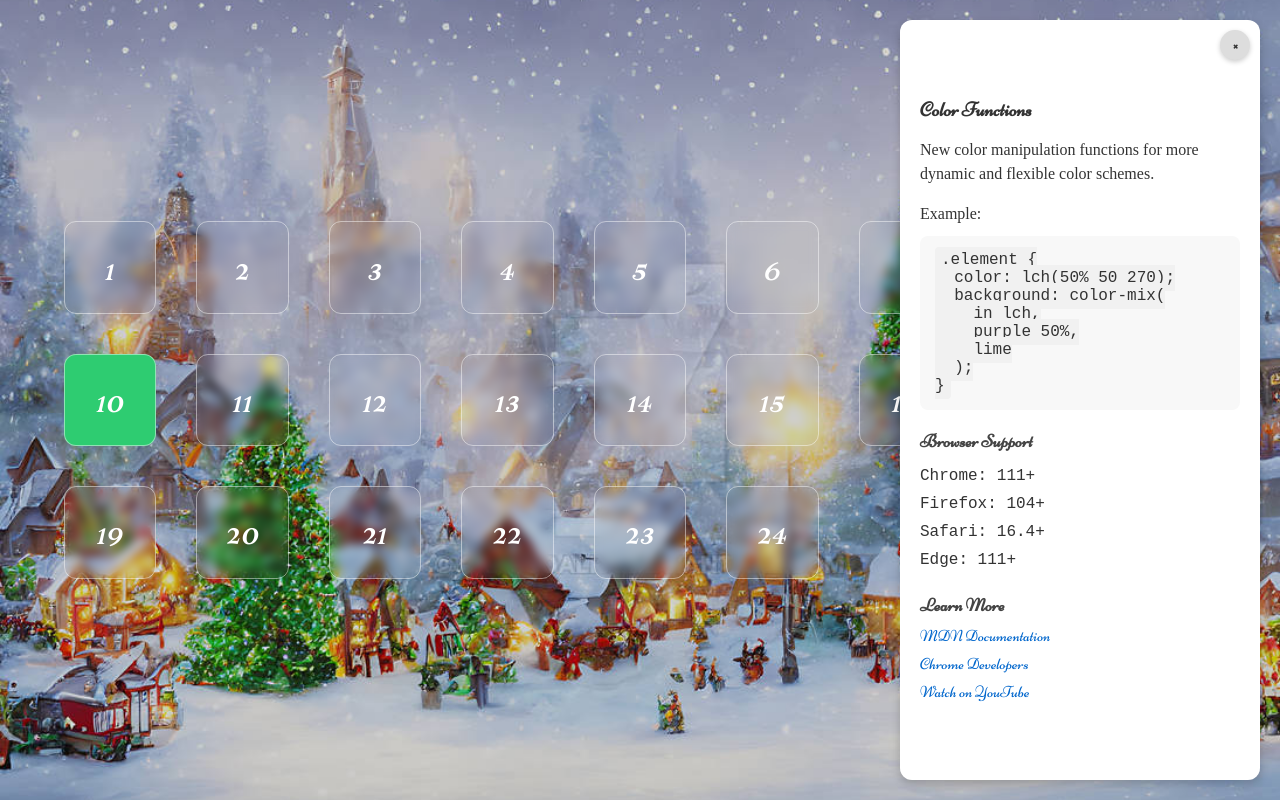
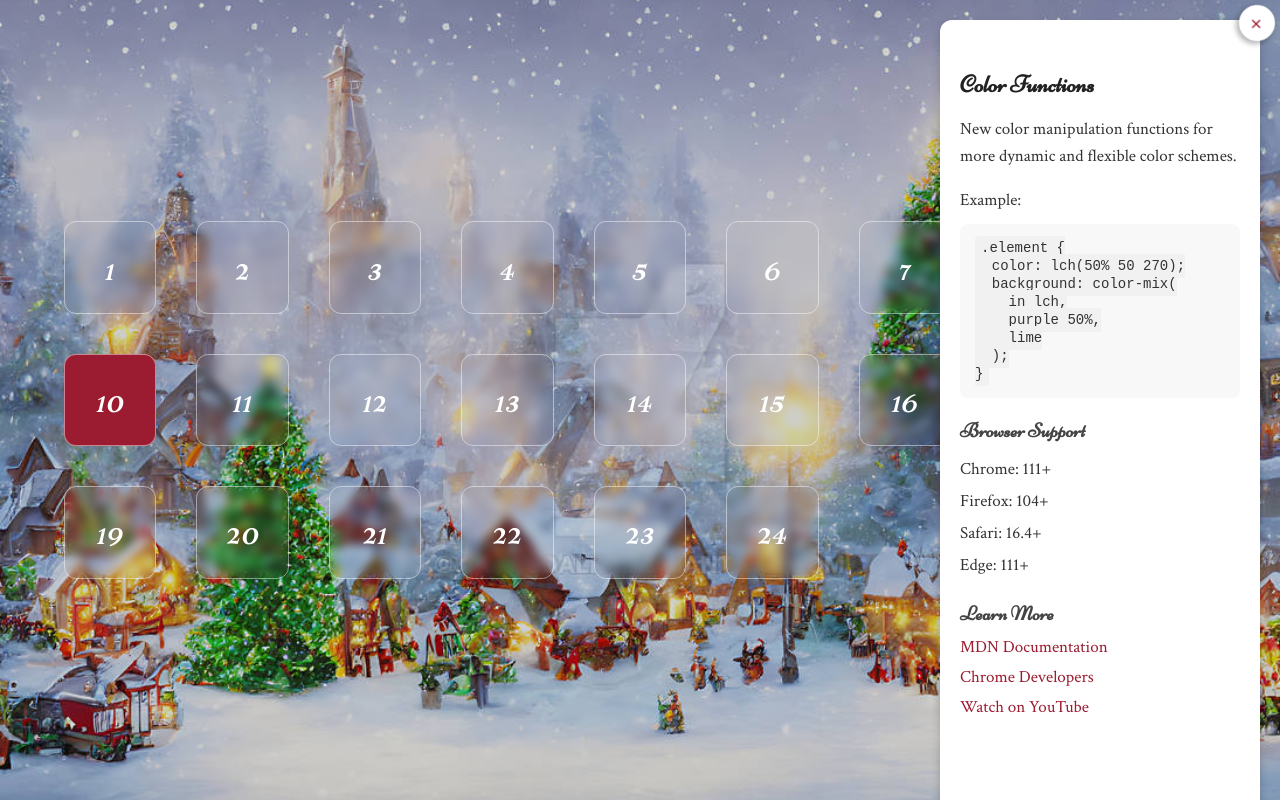
Before and after one commit to steveharrison/css-advent-calendar-2024, a React (Create React App) app in the folder css-advent-calendar/: page / in a window 1280 px wide. Both pictures are taken after a click on the element "10". Built offline with nearby package versions, Linux system fonts and the light colour scheme.

Commit message:
Font, colour, and close button improvements.

```diff
--- a/css-advent-calendar/public/index.html
+++ b/css-advent-calendar/public/index.html
@@ -26,7 +26,7 @@
     -->
     <link rel="preconnect" href="https://fonts.googleapis.com">
     <link rel="preconnect" href="https://fonts.gstatic.com" crossorigin>
-    <link href="https://fonts.googleapis.com/css2?family=Niconne&display=swap" rel="stylesheet">
+    <link href="https://fonts.googleapis.com/css2?family=Crimson+Text:ital,wght@0,400;0,600;0,700;1,400;1,600;1,700&family=Niconne&display=swap" rel="stylesheet">
     <title>CSS Advent Calendar 2024</title>
   </head>
   <body>
--- a/css-advent-calendar/src/components/Day/Day.module.css
+++ b/css-advent-calendar/src/components/Day/Day.module.css
@@ -17,5 +17,5 @@
 }
 
 .day.selected {
-  background-color: #2ecc71;
+  background-color: #9B1B30;
 }
--- a/css-advent-calendar/src/components/Inspector/Inspector.module.css
+++ b/css-advent-calendar/src/components/Inspector/Inspector.module.css
@@ -1,17 +1,23 @@
-.inspector {
+.wrapper {
   position: fixed;
   bottom: 20px;
   right: 20px;
   top: 20px;
   width: 320px;
+  z-index: 10;
+}
+
+.inspector {
+  position: relative;
+  height: 100%;
   background-color: #ffffff;
   box-shadow: 0 4px 10px rgba(0, 0, 0, 0.2);
   border-radius: 12px;
   padding: 20px;
-  z-index: 10;
   display: none;
   flex-direction: column;
   overflow-y: auto;
+  z-index: 1;
 }
 
 .inspector.active {
@@ -20,48 +26,59 @@
 
 .closeButton {
   position: absolute;
-  top: 10px;
-  right: 10px;
-  width: 30px;
-  height: 30px;
-  background-color: #ddd;
+  top: -15px;
+  right: -15px;
+  width: 36px;
+  height: 36px;
+  background-color: white;
   border-radius: 50%;
   display: flex;
   justify-content: center;
   align-items: center;
-  box-shadow: 0 2px 5px rgba(0, 0, 0, 0.2);
+  box-shadow: 0 3px 6px rgba(0,0,0,0.16), 0 3px 6px rgba(0,0,0,0.23);
   cursor: pointer;
-  font-size: 16px;
-  color: #333;
-  font-weight: bold;
+  font-size: 24px;
+  color: #9B1B30;
+  font-weight: 300;
   line-height: 1;
+  transition: all 0.3s cubic-bezier(.25,.8,.25,1);
+  font-family: 'Crimson Text', serif;
+  transform: rotate(45deg);
+  z-index: 2;
 }
 
 .closeButton:hover {
-  background-color: #bbb;
+  background-color: #9B1B30;
+  color: white;
+  box-shadow: 0 10px 20px rgba(0,0,0,0.19), 0 6px 6px rgba(0,0,0,0.23);
+  transform: rotate(135deg);
 }
 
 .content {
-  margin-top: 40px;
+  margin-top: 10px;
   font-size: 16px;
   color: #333;
+  font-family: 'Crimson Text', serif;
 }
 
 .content h2 {
-  font-size: 20px;
-  margin-bottom: 10px;
+  font-size: 24px;
+  margin-bottom: 15px;
+  font-family: 'Niconne', cursive;
+  color: #222;
 }
 
 .content h3 {
-  font-size: 18px;
+  font-size: 20px;
   margin: 20px 0 10px;
   color: #444;
+  font-family: 'Niconne', cursive;
 }
 
 .content p {
   margin-bottom: 10px;
-  line-height: 1.5;
-  font-family: serif;
+  line-height: 1.6;
+  font-size: 17px;
 }
 
 .content code {
@@ -69,6 +86,7 @@
   padding: 4px 6px;
   border-radius: 4px;
   font-family: monospace;
+  font-size: 14px;
 }
 
 .content pre {
@@ -87,7 +105,8 @@
 
 .browserSupport li {
   padding: 5px 0;
-  font-family: monospace;
+  font-family: 'Crimson Text', serif;
+  font-size: 17px;
 }
 
 .links ul {
@@ -98,14 +117,16 @@
 
 .links li {
   margin: 8px 0;
+  font-size: 17px;
 }
 
 .links a {
-  color: #0066cc;
+  color: #9B1B30;
   text-decoration: none;
   display: inline-flex;
   align-items: center;
   gap: 5px;
+  font-family: 'Crimson Text', serif;
 }
 
 .links a:hover {
--- a/css-advent-calendar/src/components/Inspector/Inspector.tsx
+++ b/css-advent-calendar/src/components/Inspector/Inspector.tsx
@@ -12,8 +12,9 @@ export const Inspector: React.FC<InspectorProps> = ({ isOpen, content, onClose }
   if (!isOpen || !content) return null;
 
   return (
+    <div className={styles.wrapper}>
+      <div className={styles.closeButton} onClick={onClose}>+</div>
       <div className={`${styles.inspector} ${isOpen ? styles.active : ''}`}>
-      <div className={styles.closeButton} onClick={onClose}>×</div>
         <div className={styles.content}>
           <h2>{content.title}</h2>
           <p>{content.description}</p>
@@ -48,5 +49,6 @@ export const Inspector: React.FC<InspectorProps> = ({ isOpen, content, onClose }
           </div>
         </div>
       </div>
+    </div>
   );
 };
```
Lines whose indentation alone changed are shown as unchanged.
